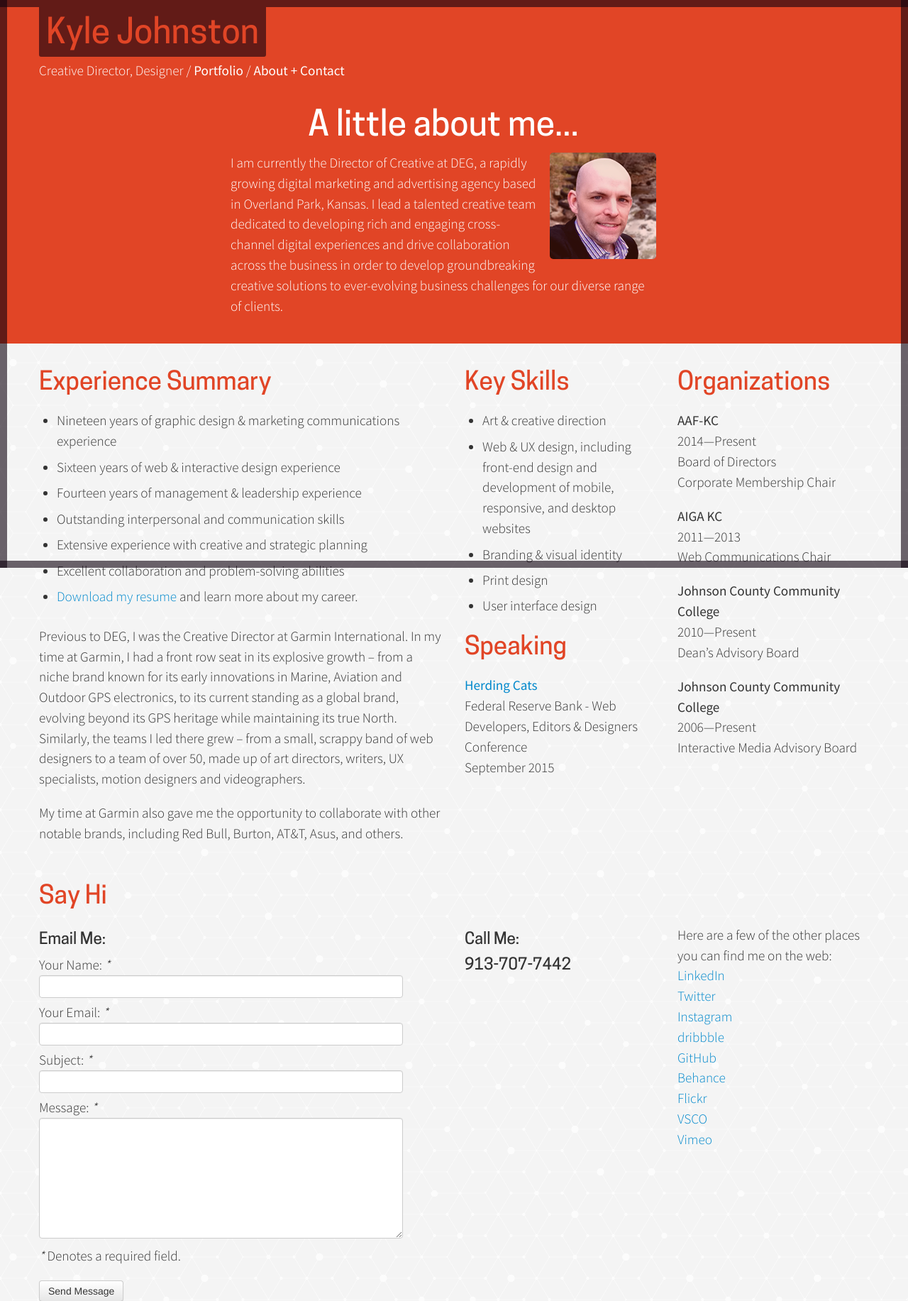
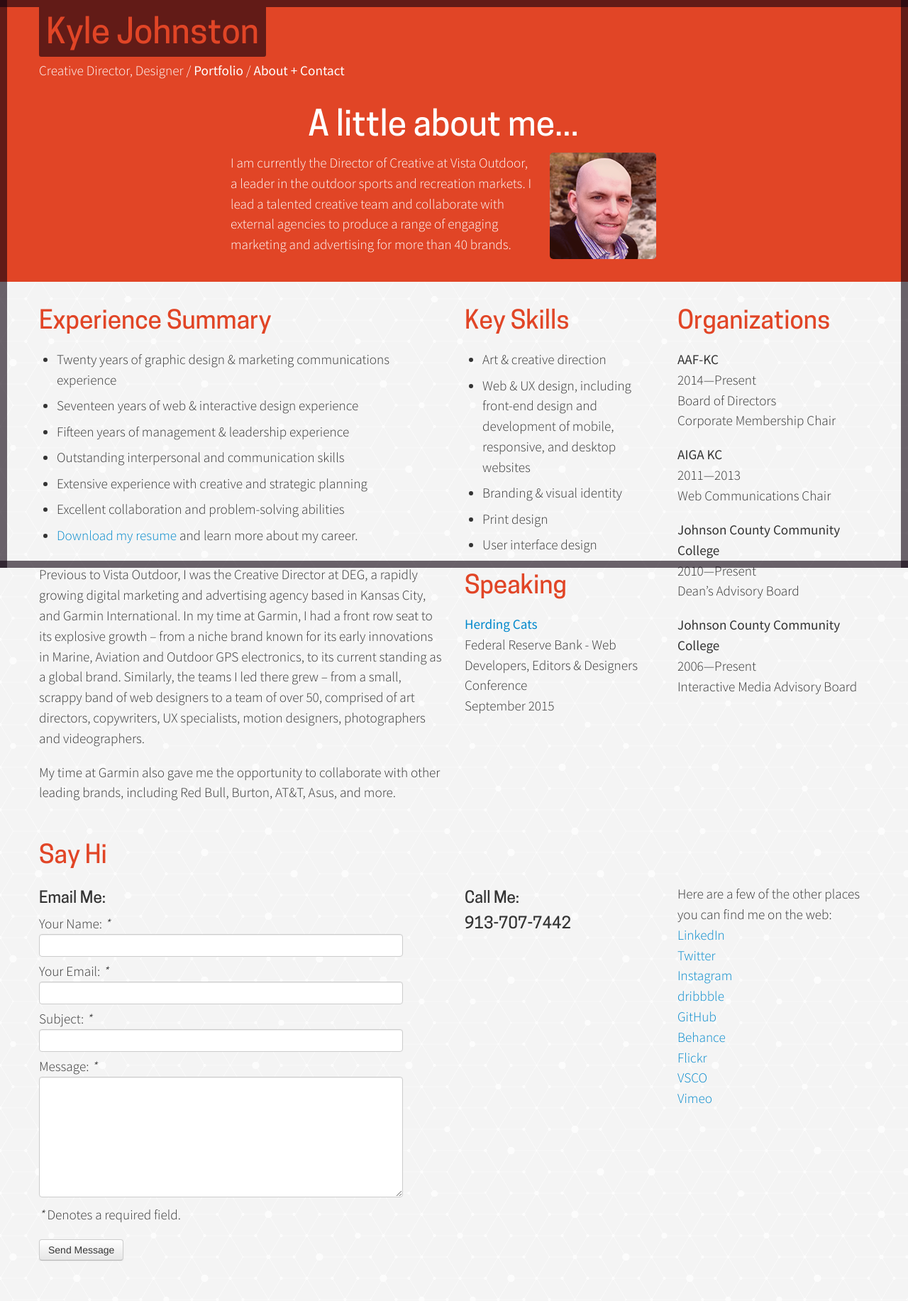
Before and after one commit to kylejohnston/kyle, a PHP site: page /about-kyle-johnston/ in a window 1280 px wide. Shown: the top 1833 px of the page at 71% size. Run offline with PHP 8.4, Linux system fonts and the light colour scheme; some libraries are stand-ins or nearby versions.

Commit message:
Updated bio

```diff
--- a/about-kyle-johnston.php
+++ b/about-kyle-johnston.php
@@ -30,7 +30,7 @@
 			<div class="row">
 				<div class="introduction">
 					<h1>A little about me...</h1>
-					<p style="text-align:left;"><img style="float:right; margin:0 0 0 1em; border-radius:5px; opacity:.8;" src="../img/kyle-w-johnston-headshot.png" alt="Kyle W. Johnston, Creative Director">I am currently the Director of Creative at DEG, a rapidly growing digital marketing and advertising agency based in Overland Park, Kansas. I lead a talented creative team dedicated to developing rich and engaging cross-channel digital experiences and drive collaboration across the business in order to develop groundbreaking creative solutions to ever-evolving business challenges for our diverse range of clients.</p>
+					<p style="text-align:left;"><img style="float:right; margin:0 0 0 1em; border-radius:5px; opacity:.8;" src="../img/kyle-w-johnston-headshot.png" alt="Kyle W. Johnston, Creative Director">I am currently the Director of Creative at Vista Outdoor, a leader in the outdoor sports and recreation markets. I lead a talented creative team and collaborate with external agencies to produce a range of engaging marketing and advertising for more than 40 brands.</p>
 				</div>
 			</div>
 		</div>
@@ -40,16 +40,16 @@
 			<div class="span6">
 				<h2>Experience Summary</h2>
 				<ul>
-					<li>Nineteen years of graphic design &amp; marketing communications experience</li>
-					<li>Sixteen years of web &amp; interactive design experience</li>
-					<li>Fourteen years of management &amp; leadership experience</li>
+					<li>Twenty years of graphic design &amp; marketing communications experience</li>
+					<li>Seventeen years of web &amp; interactive design experience</li>
+					<li>Fifteen years of management &amp; leadership experience</li>
 					<li>Outstanding interpersonal and communication skills</li>
 					<li>Extensive experience with creative and strategic planning</li>
 					<li>Excellent collaboration and problem-solving abilities</li>
 					<li><a href="//kylewjohnston.com/files/kyle-w-johnston-resume.pdf">Download my resume</a> and learn more about my career.</li>
 				</ul>
-				<p>Previous to DEG, I was the Creative Director at Garmin International. In my time at Garmin, I had a front row seat in its explosive growth – from a niche brand known for its early innovations in Marine, Aviation and Outdoor GPS electronics, to its current standing as a global brand, evolving beyond its GPS heritage while maintaining its true North. Similarly, the teams I led there grew – from a small, scrappy band of web designers to a team of over 50, made up of art directors, writers, UX specialists, motion designers and videographers.</p>
-				<p>My time at Garmin also gave me the opportunity to collaborate with other notable brands, including Red Bull, Burton, AT&amp;T, Asus, and others.</p>
+				<p>Previous to Vista Outdoor, I was the Creative Director at DEG, a rapidly growing digital marketing and advertising agency based in Kansas City, and Garmin International. In my time at Garmin, I had a front row seat to its explosive growth – from a niche brand known for its early innovations in Marine, Aviation and Outdoor GPS electronics, to its current standing as a global brand. Similarly, the teams I led there grew – from a small, scrappy band of web designers to a team of over 50, comprised of art directors, copywriters, UX specialists, motion designers, photographers and videographers.</p>
+				<p>My time at Garmin also gave me the opportunity to collaborate with other leading brands, including Red Bull, Burton, AT&amp;T, Asus, and more.</p>
 			</div>
 			<div class="span3">
 				<h2>Key Skills</h2>
```
